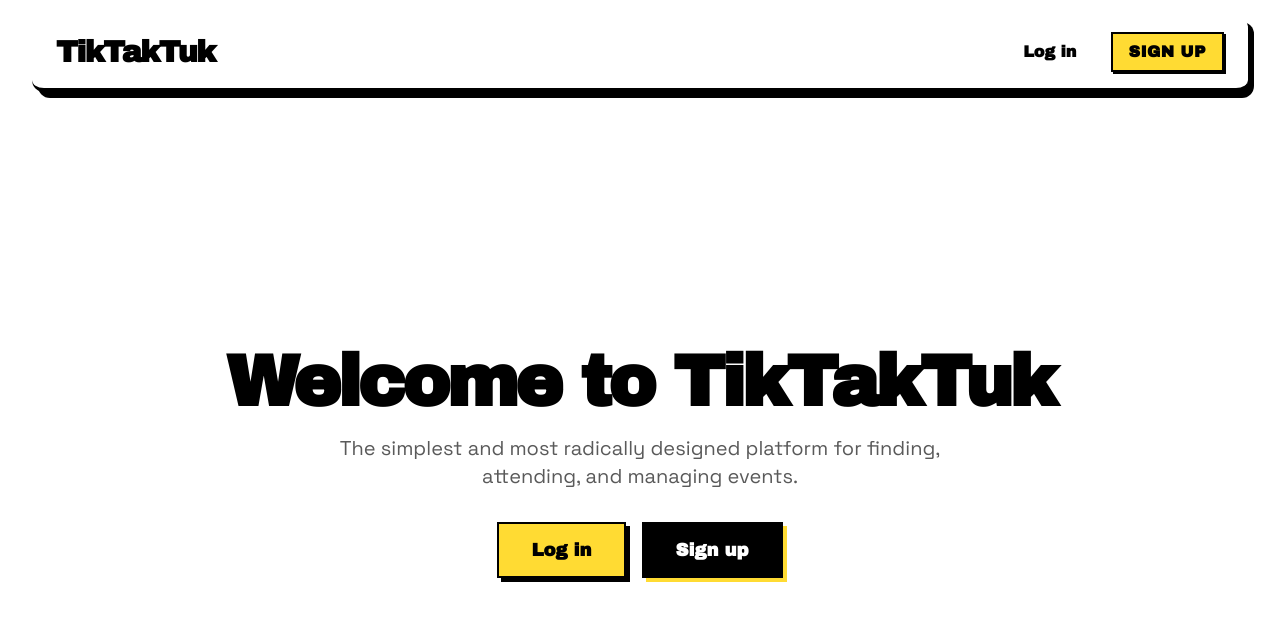
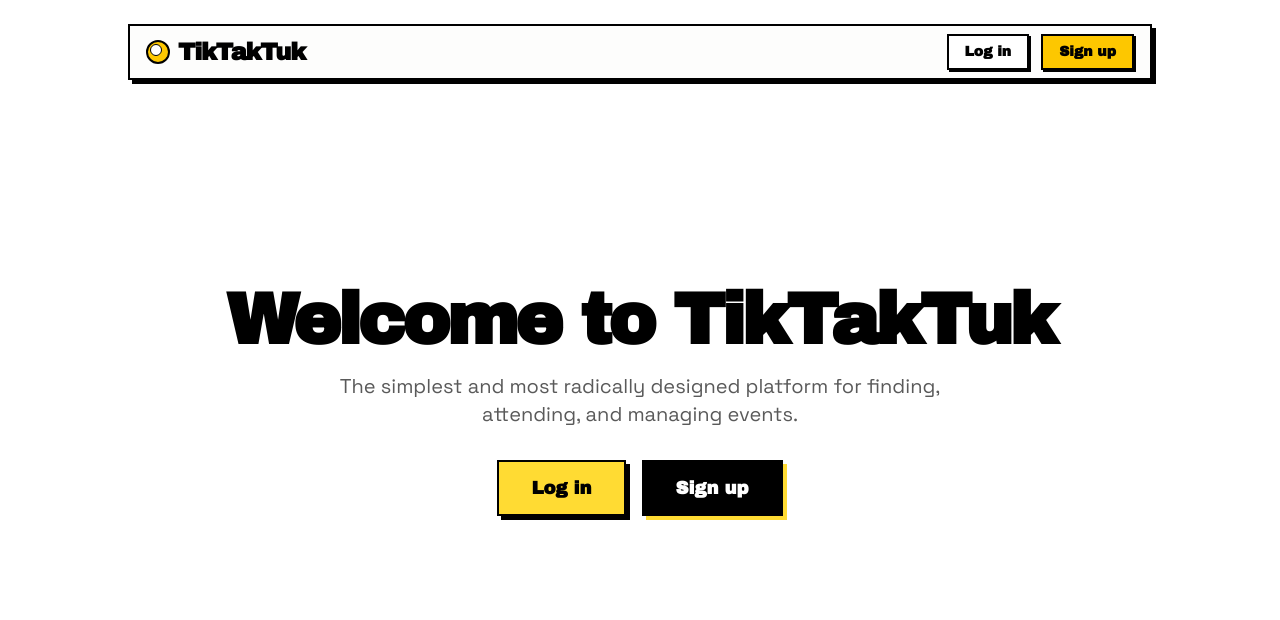
Before and after one commit to Wildann133/tk3-basdat, a Next.js app in the folder frontend/: page / in a window 1280 px wide. Shown: the top 620 px of the page. Built offline with nearby package versions, Linux system fonts and the light colour scheme; no server answers.

Commit message:
style: make width and height of profile button same as logout button

```diff
--- a/frontend/components/Navbar.tsx
+++ b/frontend/components/Navbar.tsx
@@ -52,28 +52,33 @@ export default async function Navbar() {
   };
 
   return (
-    <nav className="border-b-4 border-black bg-white flex flex-col md:flex-row items-center justify-between px-6 py-4 mx-4 md:mx-8 mb-8 mt-4 rounded-xl shadow-[6px_6px_0_0_#000] gap-4">
-      <div className="flex items-center gap-6 w-full md:w-auto overflow-x-auto pb-2 md:pb-0 scrollbar-hide">
+    <div className="fixed top-6 left-0 right-0 z-50 flex justify-center px-4 pointer-events-none">
+      <nav className="pointer-events-auto border-2 border-black bg-[#fdfdfc] flex items-center justify-between px-4 py-2 w-full max-w-5xl shadow-[4px_4px_0_0_#000] gap-4">
+        <div className="flex items-center gap-6">
           <Link href="/">
-          <span className="font-head text-3xl font-black text-black hover:text-primary transition-colors cursor-pointer tracking-tighter">
+            <span className="font-head text-2xl font-black text-black hover:text-primary transition-colors cursor-pointer tracking-tighter flex items-center gap-2">
+              <div className="w-6 h-6 rounded-full border-2 border-black bg-yellow-400 relative overflow-hidden flex items-center justify-center shrink-0">
+                <div className="w-3 h-3 bg-white rounded-full border border-black absolute top-0.5 left-0.5"></div>
+              </div>
               TikTakTuk
             </span>
           </Link>
-        <div className="hidden lg:flex items-center gap-4">
+        </div>
+
+        <div className="hidden lg:flex items-center gap-6 text-sm font-medium">
           {getRoleMenus()}
         </div>
-      </div>
 
-      <div className="flex items-center space-x-4">
+        <div className="flex items-center space-x-3">
           {!session ? (
             <>
               <Link href="/login">
-              <Button variant="ghost" className="font-bold border-2 border-transparent">
+                <Button variant="ghost" className="bg-white text-black font-bold border-2 border-black shadow-[2px_2px_0_0_#000] hover:translate-y-[2px] hover:translate-x-[2px] hover:shadow-none transition-all px-4 py-1.5 h-auto text-sm rounded-none">
                   Log in
                 </Button>
               </Link>
               <Link href="/register">
-              <Button variant="default" className="font-bold uppercase tracking-wide border-2 border-black shadow-[2px_2px_0_0_#000]">
+                <Button variant="default" className="bg-yellow-400 text-black font-bold border-2 border-black shadow-[2px_2px_0_0_#000] hover:translate-y-[2px] hover:translate-x-[2px] hover:shadow-none transition-all px-4 py-1.5 h-auto text-sm rounded-none">
                   Sign up
                 </Button>
               </Link>
@@ -81,12 +86,12 @@ export default async function Navbar() {
           ) : (
             <>
               <Link href="/profile">
-              <Button variant="ghost" className="font-bold uppercase tracking-widest text-xs border-2 border-black hover:bg-primary">
-                Profile ({session.role})
+                <Button variant="ghost" className="bg-white text-black font-bold border-2 border-black shadow-[2px_2px_0_0_#000] hover:translate-y-[2px] hover:translate-x-[2px] hover:shadow-none transition-all px-4 py-1.5 h-auto text-sm rounded-none w-[100px]">
+                  Profile
                 </Button>
               </Link>
               <form action={logoutAction}>
-              <Button type="submit" className="font-bold uppercase tracking-wide bg-red-500 hover:bg-red-600 text-white border-2 border-black shadow-[2px_2px_0_0_#000]">
+                <Button type="submit" className="bg-red-500 text-white font-bold border-2 border-black shadow-[2px_2px_0_0_#000] hover:translate-y-[2px] hover:translate-x-[2px] hover:shadow-none transition-all px-4 py-1.5 h-auto text-sm rounded-none w-[100px]">
                   Logout
                 </Button>
               </form>
@@ -94,12 +99,13 @@ export default async function Navbar() {
           )}
         </div>
 
-      {/* MOBILE MENU TOGGLE PLACEHOLDER - Menus are hidden on mobile by default to keep structure clean */}
+        {/* MOBILE MENU TOGGLE PLACEHOLDER */}
         {session && (
-        <div className="lg:hidden w-full flex overflow-x-auto gap-4 pb-2">
+          <div className="lg:hidden absolute top-14 left-0 w-full bg-white border-2 border-black p-4 flex flex-col gap-4 shadow-[4px_4px_0_0_#000] hidden">
             {getRoleMenus()}
           </div>
         )}
       </nav>
+    </div>
   );
 }
```
Also changed, not shown: frontend/app/myevents/page.tsx (renamed from frontend/app/dashboard/events/page.tsx), frontend/app/venues/page.tsx (renamed from frontend/app/dashboard/venues/page.tsx), 2 other files (tests, documents, lock files or other folders). Lines whose indentation alone changed are shown as unchanged.
